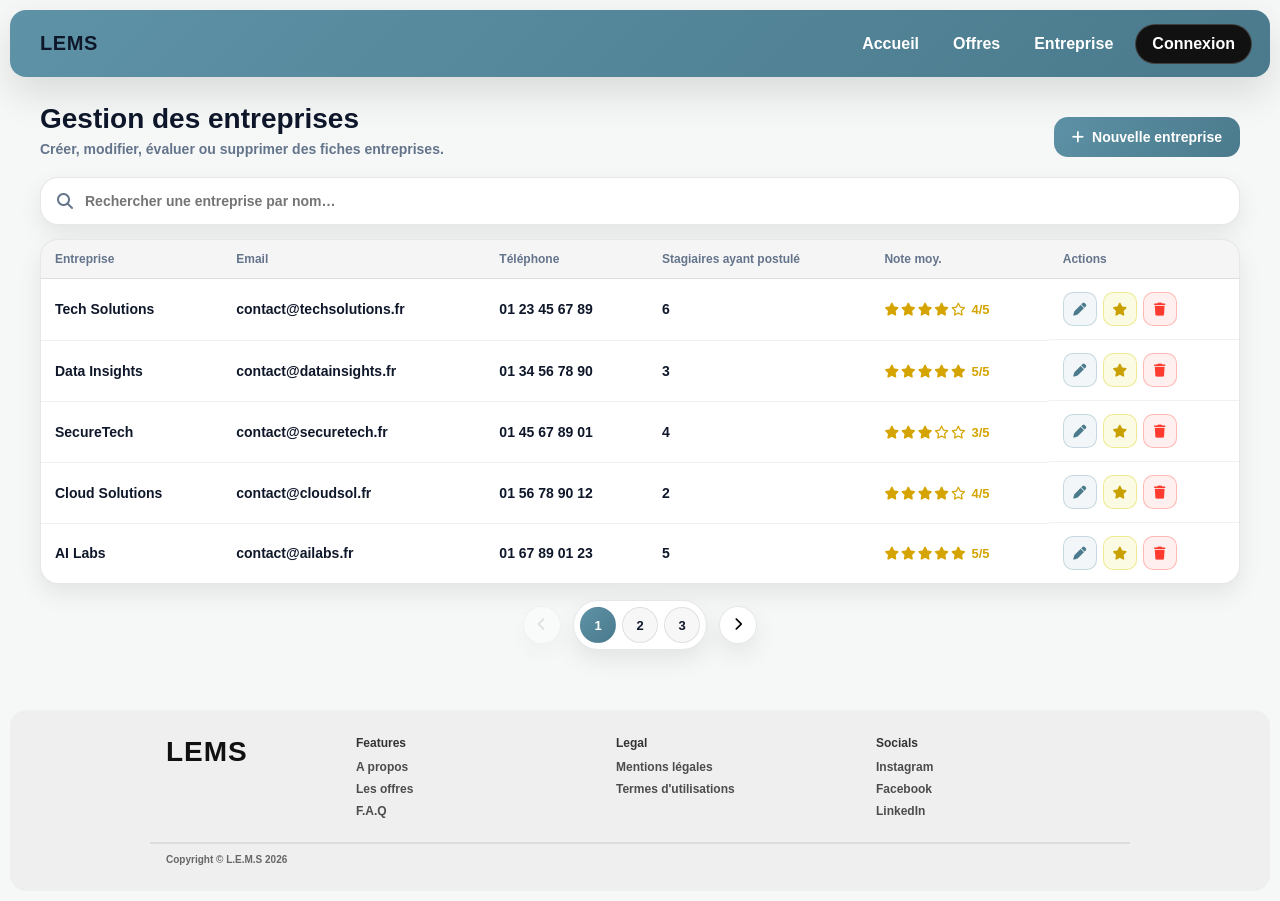
After one commit to LarryBrown802/Projet-dev-web, a PHP site: template templates/company_pilot.html.twig in a window 1280 px wide. The commit adds this page. Run offline with PHP 8.4, Linux system fonts and the light colour scheme; the template is opened without the code that fills it, so the values that code supplies are empty; some libraries are stand-ins or nearby versions.

Commit message:
Ajout de la page company_pilot.html.twig & routage(index.php) & CompanyPilotController

```diff
--- a/templates/base.html.twig
+++ b/templates/base.html.twig
@@ -34,7 +34,7 @@
                 {% elseif session.role == 'pilote' %}
                     <a href="/index.php?page=dashboard_pilot"     class="{% if current_page == 'dashboard_pilot' %}active{% endif %}">Dashboard</a>
                     <a href="/index.php?page=offer_pilot" class="{% if current_page == 'offer_pilot' %}active{% endif %}">Gérer offres</a>
-                    <a href="/index.php?page=gestion-entreprises"  class="{% if current_page == 'entreprises' %}active{% endif %}">Entreprises</a>
+                    <a href="/index.php?page=company_pilot"  class="{% if current_page == 'company_pilot' %}active{% endif %}">Entreprises</a>
                     <a href="/index.php?page=gestion-etudiants"   class="{% if current_page == 'etudiants' %}active{% endif %}">Étudiants</a>
 
                 {# ===== LIENS ETUDIANT ===== #}
--- /dev/null
+++ b/templates/company_pilot.html.twig
@@ -0,0 +1,170 @@
+{% extends 'base.html.twig' %}
+
+{% block title %}Company{% endblock %}
+
+{% block stylesheets %}
+    <link rel="stylesheet" href="/assets/pages/Pilote.css">
+{% endblock %}
+
+{% block content %}
+<main class="container">
+
+    <div class="page-head">
+        <div>
+            <h1>Gestion des entreprises</h1>
+            <p class="page-subtitle">Créer, modifier, évaluer ou supprimer des fiches entreprises.</p>
+        </div>
+        <button class="btn-add" type="button" id="btnCreateEntreprise">
+            <i class="fa-solid fa-plus"></i> Nouvelle entreprise
+        </button>
+    </div>
+
+    <!-- Barre recherche -->
+    <div class="search-bar-wrap">
+        <div class="search-bar">
+            <i class="fa-solid fa-magnifying-glass"></i>
+            <input type="search" placeholder="Rechercher une entreprise par nom…" aria-label="Rechercher une entreprise" />
+        </div>
+    </div>
+
+    <!-- Tableau -->
+    <div class="table-wrap">
+        <table class="dash-table">
+            <thead>
+                <tr>
+                    <th>Entreprise</th>
+                    <th>Email</th>
+                    <th>Téléphone</th>
+                    <th>Stagiaires ayant postulé</th>
+                    <th>Note moy.</th>
+                    <th>Actions</th>
+                </tr>
+            </thead>
+            <tbody>
+                <tr>
+                    <td><strong>Tech Solutions</strong></td>
+                    <td>contact@techsolutions.fr</td>
+                    <td>01 23 45 67 89</td>
+                    <td>6</td>
+                    <td>
+                        <span class="stars">
+                            <i class="fa-solid fa-star"></i>
+                            <i class="fa-solid fa-star"></i>
+                            <i class="fa-solid fa-star"></i>
+                            <i class="fa-solid fa-star"></i>
+                            <i class="fa-regular fa-star"></i>
+                            <span style="margin-left:4px;font-weight:800">4/5</span>
+                        </span>
+                    </td>
+                    <td class="actions-cell">
+                        <button class="btn-icon btn-edit" title="Modifier" data-nom="Tech Solutions" data-email="contact@techsolutions.fr" data-tel="01 23 45 67 89" data-desc="Entreprise spécialisée dans le développement web et mobile."><i class="fa-solid fa-pen"></i></button>
+                        <button class="btn-icon btn-rate" title="Évaluer" data-nom="Tech Solutions"><i class="fa-solid fa-star"></i></button>
+                        <button class="btn-icon btn-delete" title="Supprimer" data-nom="Tech Solutions"><i class="fa-solid fa-trash"></i></button>
+                    </td>
+                </tr>
+                <tr>
+                    <td><strong>Data Insights</strong></td>
+                    <td>contact@datainsights.fr</td>
+                    <td>01 34 56 78 90</td>
+                    <td>3</td>
+                    <td>
+                        <span class="stars">
+                            <i class="fa-solid fa-star"></i>
+                            <i class="fa-solid fa-star"></i>
+                            <i class="fa-solid fa-star"></i>
+                            <i class="fa-solid fa-star"></i>
+                            <i class="fa-solid fa-star"></i>
+                            <span style="margin-left:4px;font-weight:800">5/5</span>
+                        </span>
+                    </td>
+                    <td class="actions-cell">
+                        <button class="btn-icon btn-edit" title="Modifier" data-nom="Data Insights" data-email="contact@datainsights.fr" data-tel="01 34 56 78 90" data-desc="Leader de l'analyse de données décisionnelles."><i class="fa-solid fa-pen"></i></button>
+                        <button class="btn-icon btn-rate" title="Évaluer" data-nom="Data Insights"><i class="fa-solid fa-star"></i></button>
+                        <button class="btn-icon btn-delete" title="Supprimer" data-nom="Data Insights"><i class="fa-solid fa-trash"></i></button>
+                    </td>
+                </tr>
+                <tr>
+                    <td><strong>SecureTech</strong></td>
+                    <td>contact@securetech.fr</td>
+                    <td>01 45 67 89 01</td>
+                    <td>4</td>
+                    <td>
+                        <span class="stars">
+                            <i class="fa-solid fa-star"></i>
+                            <i class="fa-solid fa-star"></i>
+                            <i class="fa-solid fa-star"></i>
+                            <i class="fa-regular fa-star"></i>
+                            <i class="fa-regular fa-star"></i>
+                            <span style="margin-left:4px;font-weight:800">3/5</span>
+                        </span>
+                    </td>
+                    <td class="actions-cell">
+                        <button class="btn-icon btn-edit" title="Modifier" data-nom="SecureTech" data-email="contact@securetech.fr" data-tel="01 45 67 89 01" data-desc="Experts en cybersécurité et protection des systèmes d'information."><i class="fa-solid fa-pen"></i></button>
+                        <button class="btn-icon btn-rate" title="Évaluer" data-nom="SecureTech"><i class="fa-solid fa-star"></i></button>
+                        <button class="btn-icon btn-delete" title="Supprimer" data-nom="SecureTech"><i class="fa-solid fa-trash"></i></button>
+                    </td>
+                </tr>
+                <tr>
+                    <td><strong>Cloud Solutions</strong></td>
+                    <td>contact@cloudsol.fr</td>
+                    <td>01 56 78 90 12</td>
+                    <td>2</td>
+                    <td>
+                        <span class="stars">
+                            <i class="fa-solid fa-star"></i>
+                            <i class="fa-solid fa-star"></i>
+                            <i class="fa-solid fa-star"></i>
+                            <i class="fa-solid fa-star"></i>
+                            <i class="fa-regular fa-star"></i>
+                            <span style="margin-left:4px;font-weight:800">4/5</span>
+                        </span>
+                    </td>
+                    <td class="actions-cell">
+                        <button class="btn-icon btn-edit" title="Modifier" data-nom="Cloud Solutions" data-email="contact@cloudsol.fr" data-tel="01 56 78 90 12" data-desc="Solutions cloud et DevOps pour les entreprises en transformation numérique."><i class="fa-solid fa-pen"></i></button>
+                        <button class="btn-icon btn-rate" title="Évaluer" data-nom="Cloud Solutions"><i class="fa-solid fa-star"></i></button>
+                        <button class="btn-icon btn-delete" title="Supprimer" data-nom="Cloud Solutions"><i class="fa-solid fa-trash"></i></button>
+                    </td>
+                </tr>
+                <tr>
+                    <td><strong>AI Labs</strong></td>
+                    <td>contact@ailabs.fr</td>
+                    <td>01 67 89 01 23</td>
+                    <td>5</td>
+                    <td>
+                        <span class="stars">
+                            <i class="fa-solid fa-star"></i>
+                            <i class="fa-solid fa-star"></i>
+                            <i class="fa-solid fa-star"></i>
+                            <i class="fa-solid fa-star"></i>
+                            <i class="fa-solid fa-star"></i>
+                            <span style="margin-left:4px;font-weight:800">5/5</span>
+                        </span>
+                    </td>
+                    <td class="actions-cell">
+                        <button class="btn-icon btn-edit" title="Modifier" data-nom="AI Labs" data-email="contact@ailabs.fr" data-tel="01 67 89 01 23" data-desc="Développement de solutions d'intelligence artificielle pour l'industrie."><i class="fa-solid fa-pen"></i></button>
+                        <button class="btn-icon btn-rate" title="Évaluer" data-nom="AI Labs"><i class="fa-solid fa-star"></i></button>
+                        <button class="btn-icon btn-delete" title="Supprimer" data-nom="AI Labs"><i class="fa-solid fa-trash"></i></button>
+                    </td>
+                </tr>
+            </tbody>
+        </table>
+    </div>
+
+    <!-- Refaire la Pagination avec PHP-->
+    <!-- Pagination -->
+    <nav class="pagination" aria-label="Pagination des entreprises">
+      <button class="page-arrow" type="button" aria-label="Page précédente" disabled>
+        <i class="fa-solid fa-chevron-left"></i>
+      </button>
+      <div class="page-numbers">
+        <button class="page-number active" type="button">1</button>
+        <button class="page-number" type="button">2</button>
+        <button class="page-number" type="button">3</button>
+      </div>
+      <button class="page-arrow" type="button" aria-label="Page suivante">
+        <i class="fa-solid fa-chevron-right"></i>
+      </button>
+    </nav>
+
+  </main>
+{% endblock %}
```
Also changed, not shown: public/index.php (+7 -0 lines), src/Controllers/CompanyPilotController.php (added, +23 -0 lines).
